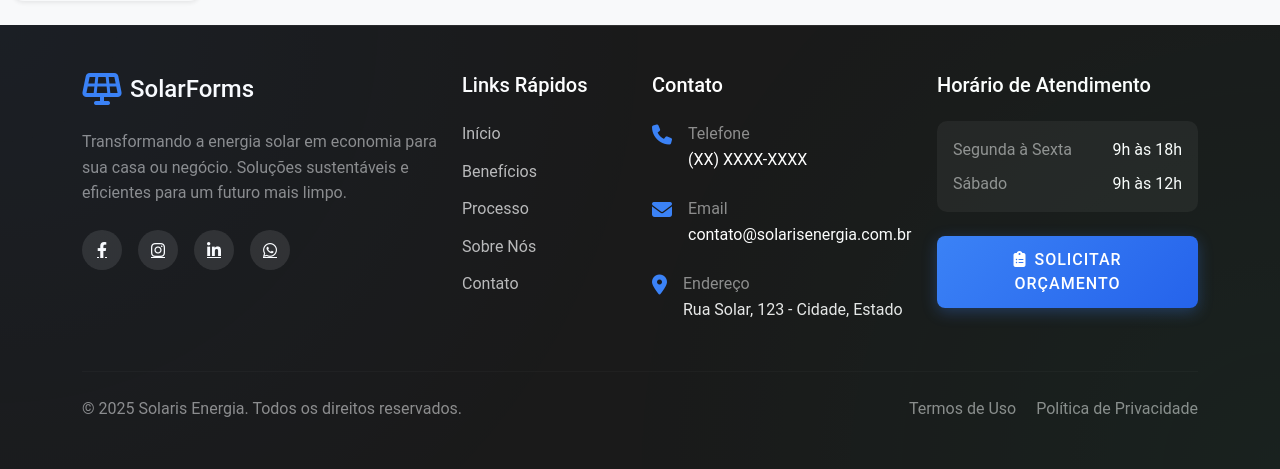
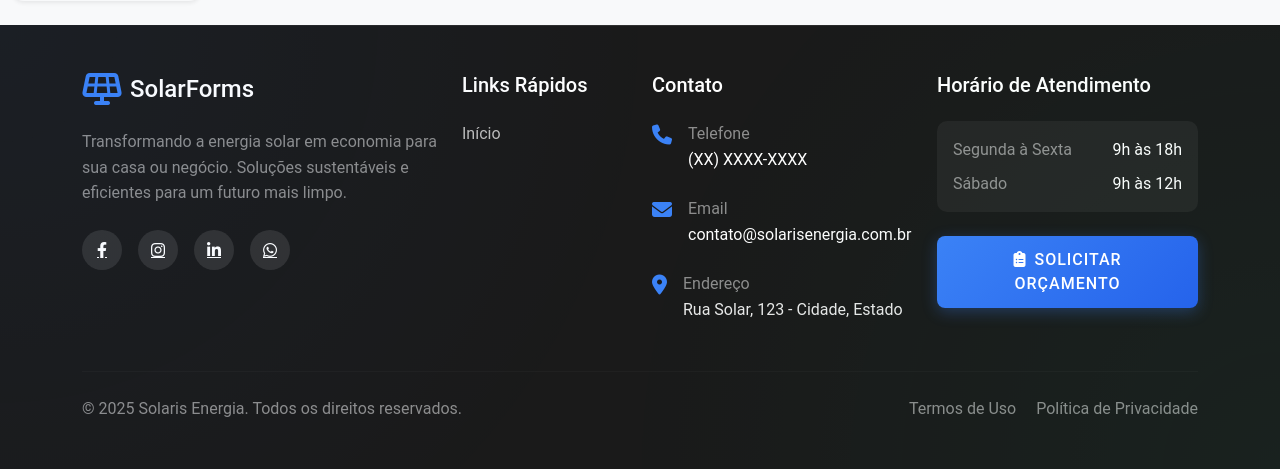
Before and after one commit to ermeson119/Projeto_solar, a Flask app: page /admin/adicionar_usuario in a window 1280 px wide. Shown: the part 753-1222 px from the top of the page. Run offline with Flask 3, Linux system fonts and the light colour scheme; a user stored in the database is signed in; some libraries are stand-ins or nearby versions.

Commit message:
fix: correção de acesso de link rapidos do footer para cada pagina

```diff
--- a/app/templates/base.html
+++ b/app/templates/base.html
@@ -112,11 +112,11 @@
                 <div class="col-lg-2 col-md-4 mb-4 mb-md-0">
                     <h5 class="text-white mb-4">Links Rápidos</h5>
                     <ul class="footer-links">
-                        <li><a href="{{ url_for('inicio') }}">Início</a></li>
-                        <li><a href="#beneficios">Benefícios</a></li>
-                        <li><a href="#processo">Processo</a></li>
-                        <li><a href="#sobre">Sobre Nós</a></li>
-                        <li><a href="#contato">Contato</a></li>
+                        <li><a href="{{ url_for('inicio') }}" style="position: relative; z-index: 10;">Início</a></li>
+                        {% if request.endpoint == 'inicio' %}
+                            <li><a href="#beneficios" style="position: relative; z-index: 10;">Benefícios</a></li>
+                            <li><a href="#processo" style="position: relative; z-index: 10;">Processo</a></li>
+                        {% endif %}
                     </ul>
                 </div>
 
```
